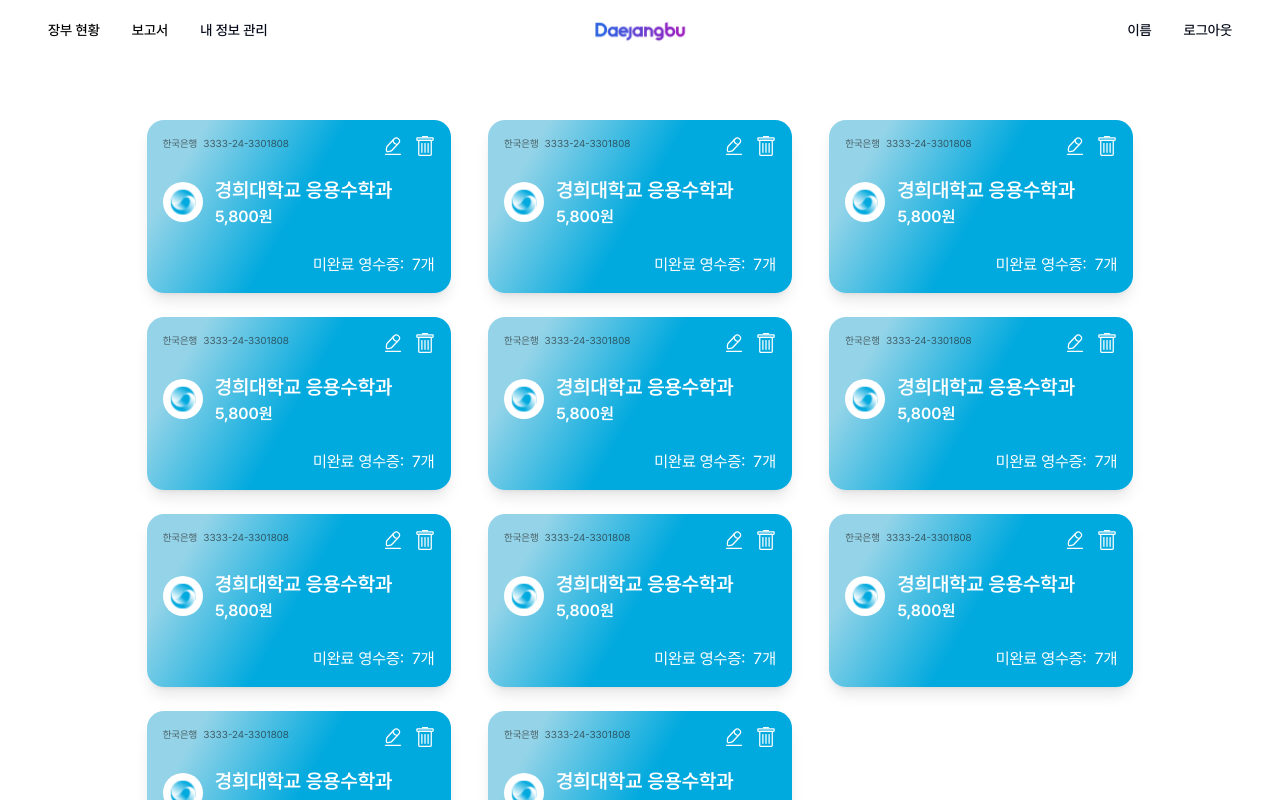
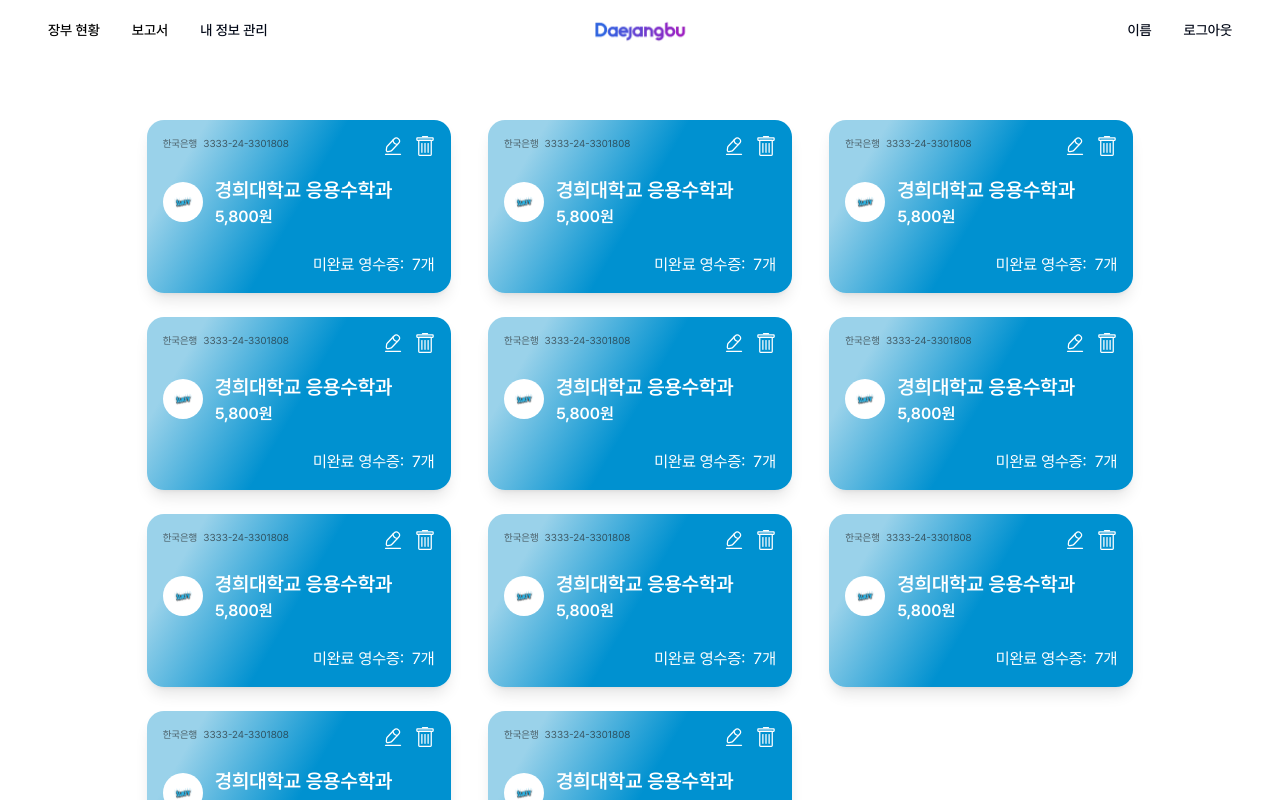
Before and after one commit to A108-Daejangbu/client, a React (Vite) app: page /manage in a window 1280 px wide. Built offline with nearby package versions, Linux system fonts and the light colour scheme.

Commit message:
🐛 [Fix] 더미데이터 수정

```diff
--- a/src/constants/bankData.ts
+++ b/src/constants/bankData.ts
@@ -17,7 +17,7 @@
 
 export const bankData = [
   {
-    bankCode: "1",
+    bankCode: "001",
     bankName: "한국은행",
     logo: "/banks/hanguk.svg",
     color1: "#95D4E8", // 위쪽 색상
@@ -131,14 +131,14 @@ export const bankData = [
   {
     bankCode: "090",
     bankName: "카카오뱅크",
-    logo: "/banks/kakako.svg",
+    logo: "/banks/kakao.svg",
     color1: "#F9E000",
     color2: "#FAC759",
   },
   {
     bankCode: "999",
     bankName: "싸피은행",
-    logo: "/images/banks/ssafy.svg",
+    logo: "/banks/ssafy.svg",
     color1: "#9AD2EA",
     color2: "#0091D0",
   },
--- a/src/dummy/accountInfo.ts
+++ b/src/dummy/accountInfo.ts
@@ -4,7 +4,151 @@ export const accountInfo: Account[] = [
     accountName: "경희대학교 응용수학과",
     accountNumber: "3333-24-3301808",
     balance: 5800,
-    bankCode: "1",
+    bankCode: "001",
+    bankName: "한국은행",
+    uncompletedReceipts: 7,
+  },
+  {
+    accountId: 1,
+    accountName: "경희대학교 응용수학과",
+    accountNumber: "3333-24-3301808",
+    balance: 5800,
+    bankCode: "002",
+    bankName: "한국은행",
+    uncompletedReceipts: 7,
+  },
+  {
+    accountId: 1,
+    accountName: "경희대학교 응용수학과",
+    accountNumber: "3333-24-3301808",
+    balance: 5800,
+    bankCode: "003",
+    bankName: "한국은행",
+    uncompletedReceipts: 7,
+  },
+  {
+    accountId: 1,
+    accountName: "경희대학교 응용수학과",
+    accountNumber: "3333-24-3301808",
+    balance: 5800,
+    bankCode: "004",
+    bankName: "한국은행",
+    uncompletedReceipts: 7,
+  },
+  {
+    accountId: 1,
+    accountName: "경희대학교 응용수학과",
+    accountNumber: "3333-24-3301808",
+    balance: 5800,
+    bankCode: "011",
+    bankName: "한국은행",
+    uncompletedReceipts: 7,
+  },
+  {
+    accountId: 1,
+    accountName: "경희대학교 응용수학과",
+    accountNumber: "3333-24-3301808",
+    balance: 5800,
+    bankCode: "020",
+    bankName: "한국은행",
+    uncompletedReceipts: 7,
+  },
+  {
+    accountId: 1,
+    accountName: "경희대학교 응용수학과",
+    accountNumber: "3333-24-3301808",
+    balance: 5800,
+    bankCode: "023",
+    bankName: "한국은행",
+    uncompletedReceipts: 7,
+  },
+  {
+    accountId: 1,
+    accountName: "경희대학교 응용수학과",
+    accountNumber: "3333-24-3301808",
+    balance: 5800,
+    bankCode: "027",
+    bankName: "한국은행",
+    uncompletedReceipts: 7,
+  },
+  {
+    accountId: 1,
+    accountName: "경희대학교 응용수학과",
+    accountNumber: "3333-24-3301808",
+    balance: 5800,
+    bankCode: "032",
+    bankName: "한국은행",
+    uncompletedReceipts: 7,
+  },
+  {
+    accountId: 1,
+    accountName: "경희대학교 응용수학과",
+    accountNumber: "3333-24-3301808",
+    balance: 5800,
+    bankCode: "034",
+    bankName: "한국은행",
+    uncompletedReceipts: 7,
+  },
+  {
+    accountId: 1,
+    accountName: "경희대학교 응용수학과",
+    accountNumber: "3333-24-3301808",
+    balance: 5800,
+    bankCode: "037",
+    bankName: "한국은행",
+    uncompletedReceipts: 7,
+  },
+  {
+    accountId: 1,
+    accountName: "경희대학교 응용수학과",
+    accountNumber: "3333-24-3301808",
+    balance: 5800,
+    bankCode: "039",
+    bankName: "한국은행",
+    uncompletedReceipts: 7,
+  },
+  {
+    accountId: 1,
+    accountName: "경희대학교 응용수학과",
+    accountNumber: "3333-24-3301808",
+    balance: 5800,
+    bankCode: "045",
+    bankName: "한국은행",
+    uncompletedReceipts: 7,
+  },
+  {
+    accountId: 1,
+    accountName: "경희대학교 응용수학과",
+    accountNumber: "3333-24-3301808",
+    balance: 5800,
+    bankCode: "081",
+    bankName: "한국은행",
+    uncompletedReceipts: 7,
+  },
+  {
+    accountId: 1,
+    accountName: "경희대학교 응용수학과",
+    accountNumber: "3333-24-3301808",
+    balance: 5800,
+    bankCode: "088",
+    bankName: "한국은행",
+    uncompletedReceipts: 7,
+  },
+  {
+    accountId: 1,
+    accountName: "경희대학교 응용수학과",
+    accountNumber: "3333-24-3301808",
+    balance: 5800,
+    bankCode: "090",
+    bankName: "한국은행",
+    uncompletedReceipts: 7,
+  },
+  {
+    accountId: 1,
+    accountName: "경희대학교 응용수학과",
+    accountNumber: "3333-24-3301808",
+    balance: 5800,
+    bankCode: "999",
     bankName: "한국은행",
     uncompletedReceipts: 7,
   },
--- a/src/features/Manage/AccountCard.tsx
+++ b/src/features/Manage/AccountCard.tsx
@@ -9,7 +9,7 @@ import { accountInfo } from "../../dummy/accountInfo";
 
 const AccountCard = () => {
   // 더미 데이터 사용(잊지말고 001코드 1로 바꿔두기)
-  const account = accountInfo[0];
+  const account = accountInfo[16];
 
   // 해당 은행 정보 가져오기
   const bankInfo = bankData.find((bank) => bank.bankCode === account.bankCode)!;
```
